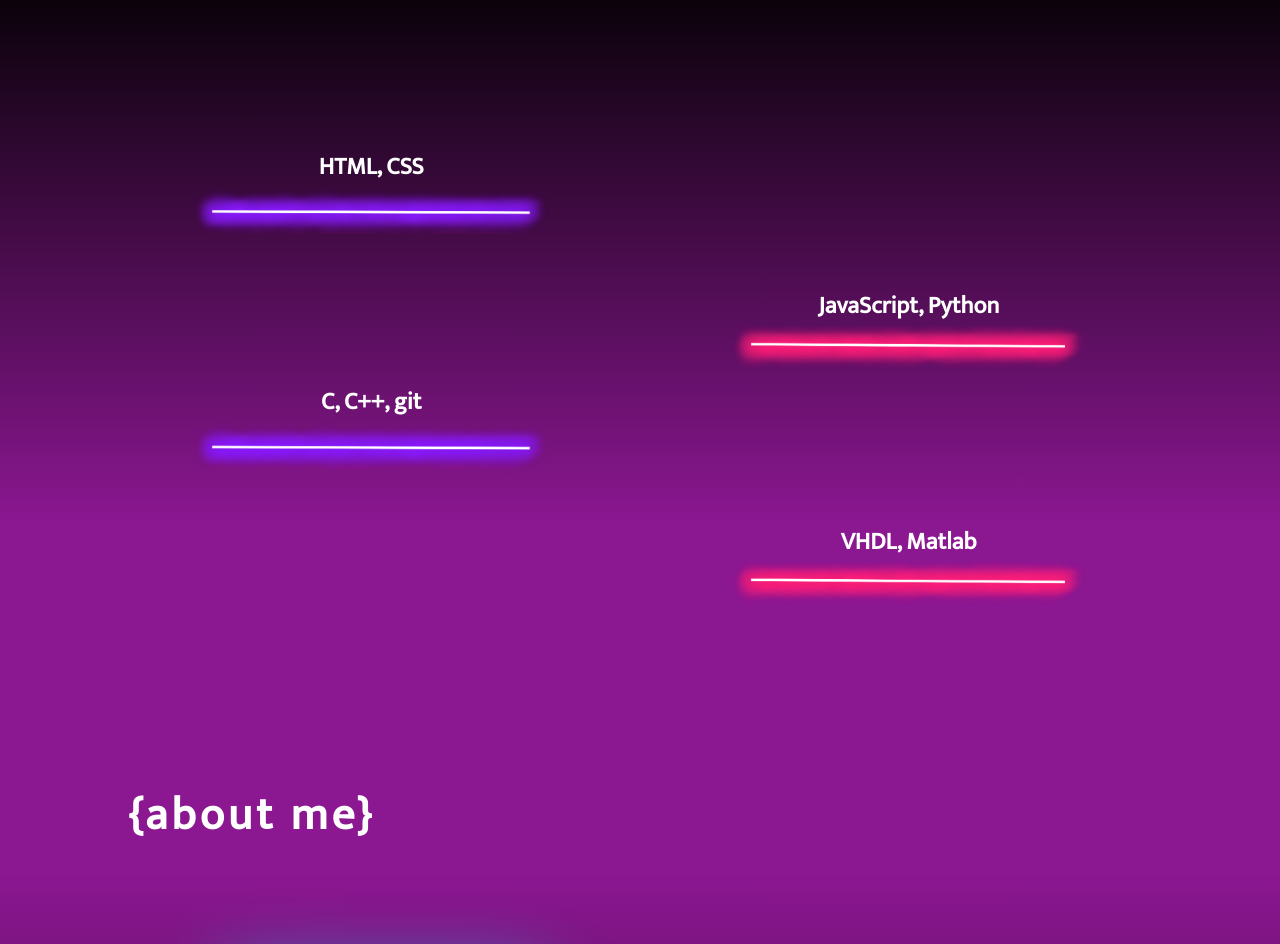
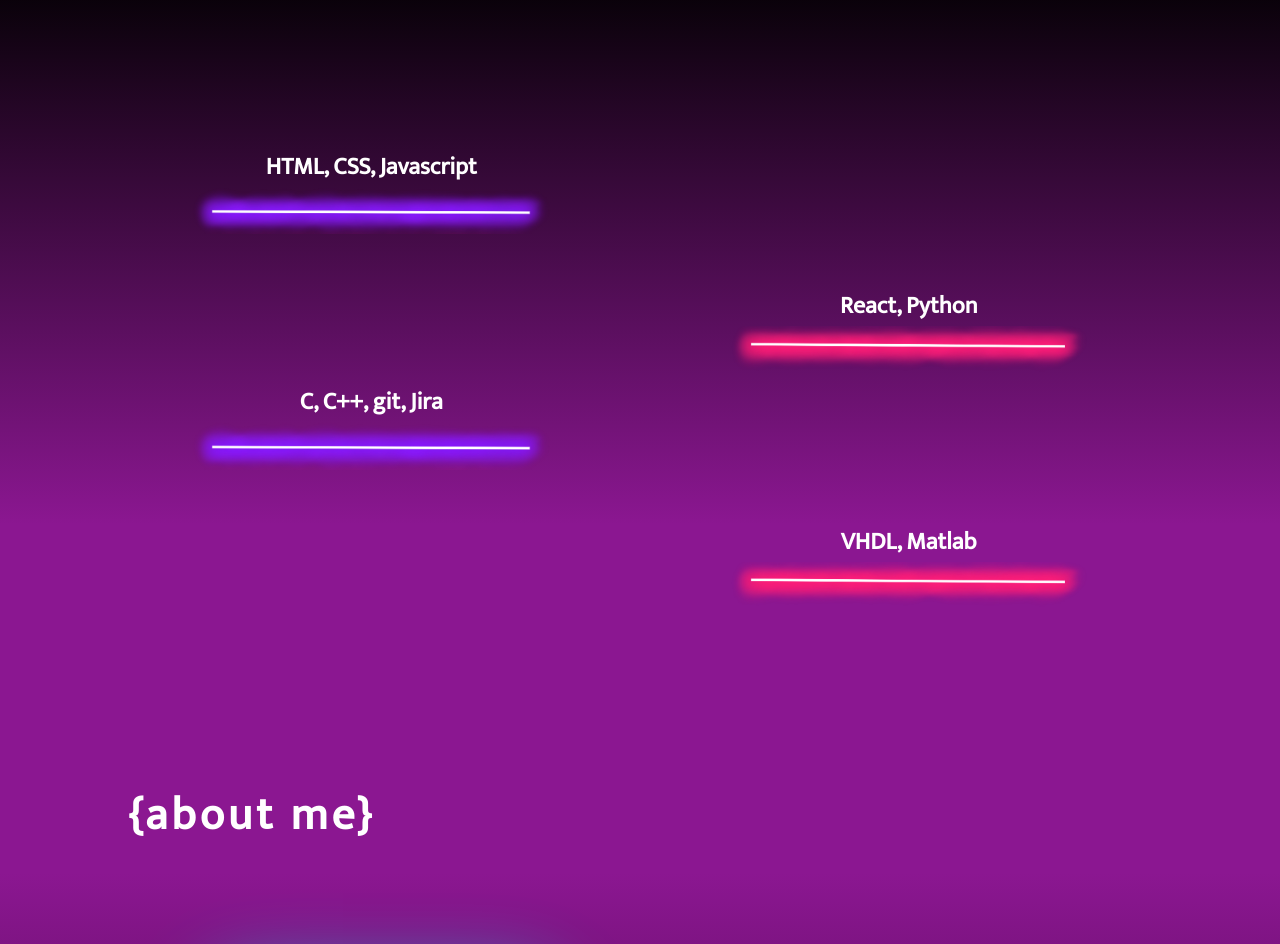
Before and after one commit to mac-lucky/portfolio, a plain HTML site: page index.html in a window 1280 px wide. Shown: the part 2476-3420 px from the top of the page. Drawn offline with nearby package versions, Linux system fonts and the light colour scheme.

Commit message:
Update index.html

```diff
--- a/index.html
+++ b/index.html
@@ -124,15 +124,15 @@
         </div>
         <div class="allskills">
             <div class="left">
-                <h1 data-aos="fade-down">HTML, CSS</h1>
+                <h1 data-aos="fade-down">HTML, CSS, Javascript</h1>
                 <img data-aos="fade-up" src="/images/violet.png">
             </div>
             <div class="right">
-                <h1 data-aos="fade-down">JavaScript, Python</h1>
+                <h1 data-aos="fade-down">React, Python</h1>
                 <img data-aos="fade-up" src="/images/red.png">
             </div>
             <div class="left">
-                <h1 data-aos="fade-down">C, C++, git</h1>
+                <h1 data-aos="fade-down">C, C++, git, Jira</h1>
                 <img data-aos="fade-up" src="/images/violet.png">
             </div>
             <div class="right">
```
